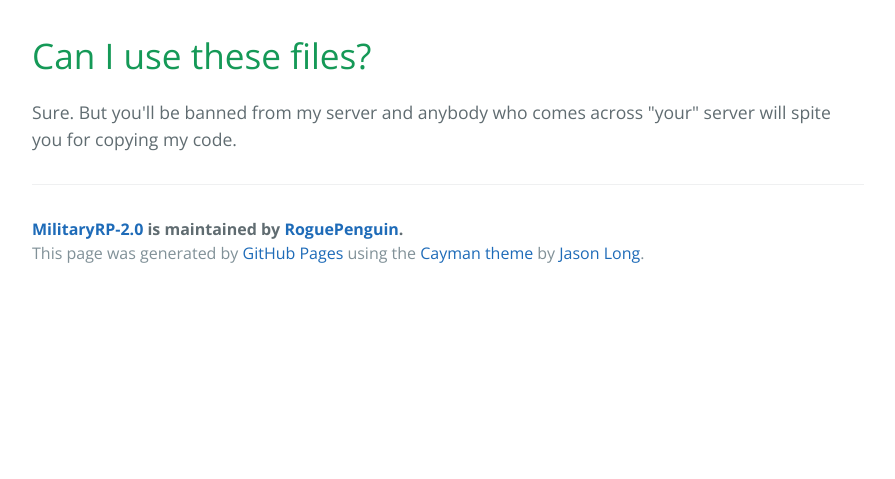
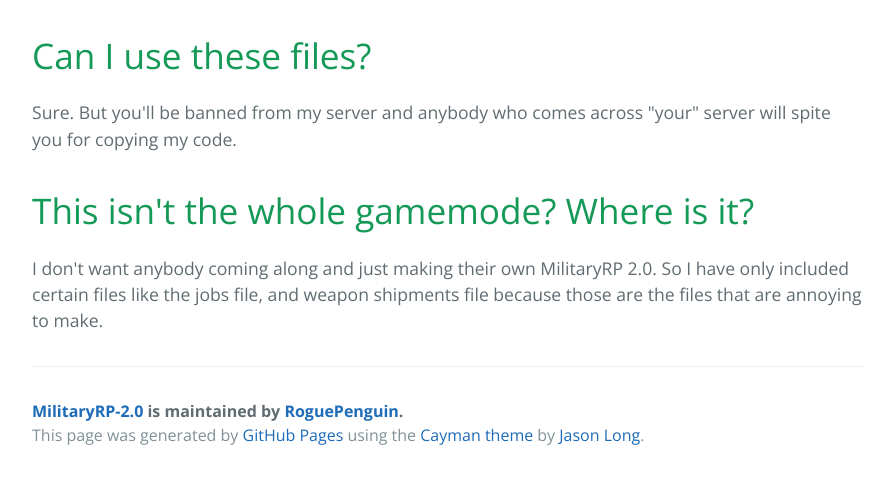
Before and after one commit to Penguin0/MilitaryRP-2.0, a plain HTML site: page index.html in a window 1280 px wide. Shown: the part 728-1207 px from the top of the page, without its empty margins (192-1087 px from the left). Before the commit the page ends 1025 px from the top, so only its background shows below. Drawn offline with nearby package versions, Linux system fonts and the light colour scheme.

Commit message:
Create gh-pages branch via GitHub

```diff
--- a/index.html
+++ b/index.html
@@ -37,6 +37,11 @@ Made by: Penguin, Subject_Alpha, and Falco.</p>
 
 <p>Sure. But you'll be banned from my server and anybody who comes across "your" server will spite you for copying my code.</p>
 
+<h1>
+<a id="this-isnt-the-whole-gamemode-where-is-it" class="anchor" href="#this-isnt-the-whole-gamemode-where-is-it" aria-hidden="true"><span class="octicon octicon-link"></span></a>This isn't the whole gamemode? Where is it?</h1>
+
+<p>I don't want anybody coming along and just making their own MilitaryRP 2.0. So I have only included certain files like the jobs file, and weapon shipments file because those are the files that are annoying to make.</p>
+
       <footer class="site-footer">
         <span class="site-footer-owner"><a href="https://github.com/RoguePenguin/MilitaryRP-2.0">MilitaryRP-2.0</a> is maintained by <a href="https://github.com/RoguePenguin">RoguePenguin</a>.</span>
 
--- a/params.json
+++ b/params.json
@@ -1 +1 @@
-{"name":"MilitaryRP-2.0","tagline":"MilitaryRP 2.0 made by Penguin, Subject_Alpha, and Falco.","body":"**MilitaryRP 2.0**\r\nMade by: Penguin, Subject_Alpha, and Falco.\r\n\r\n# What is MilitaryRP 2.0?\r\nMilitaryRP 2.0 is a version of MRP that is more focused on role play. Basically, it's DarkRP, just even more military themed.\r\n\r\n# Why is this on GitHub?\r\nBecause I like to keep back up files in case I come across an coding accident. Good to keep back ups.\r\n\r\n# Can I use these files?\r\nSure. But you'll be banned from my server and anybody who comes across \"your\" server will spite you for copying my code.","google":"","note":"Don't delete this file! It's used internally to help with page regeneration."}
+{"name":"MilitaryRP-2.0","tagline":"MilitaryRP 2.0 made by Penguin, Subject_Alpha, and Falco.","body":"**MilitaryRP 2.0**\r\nMade by: Penguin, Subject_Alpha, and Falco.\r\n\r\n# What is MilitaryRP 2.0?\r\nMilitaryRP 2.0 is a version of MRP that is more focused on role play. Basically, it's DarkRP, just even more military themed.\r\n\r\n# Why is this on GitHub?\r\nBecause I like to keep back up files in case I come across an coding accident. Good to keep back ups.\r\n\r\n# Can I use these files?\r\nSure. But you'll be banned from my server and anybody who comes across \"your\" server will spite you for copying my code.\r\n\r\n# This isn't the whole gamemode? Where is it?\r\nI don't want anybody coming along and just making their own MilitaryRP 2.0. So I have only included certain files like the jobs file, and weapon shipments file because those are the files that are annoying to make.","google":"","note":"Don't delete this file! It's used internally to help with page regeneration."}
```
